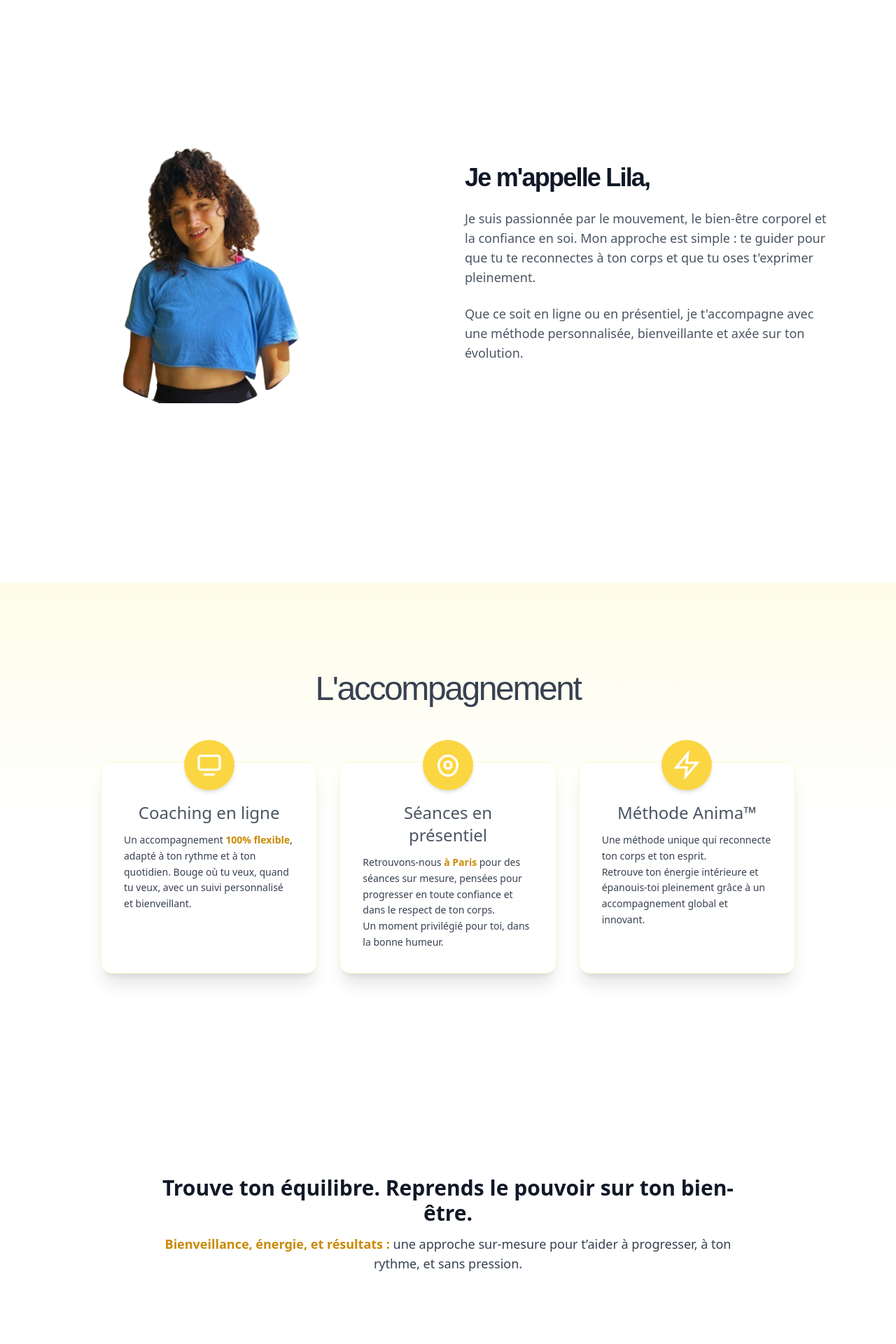
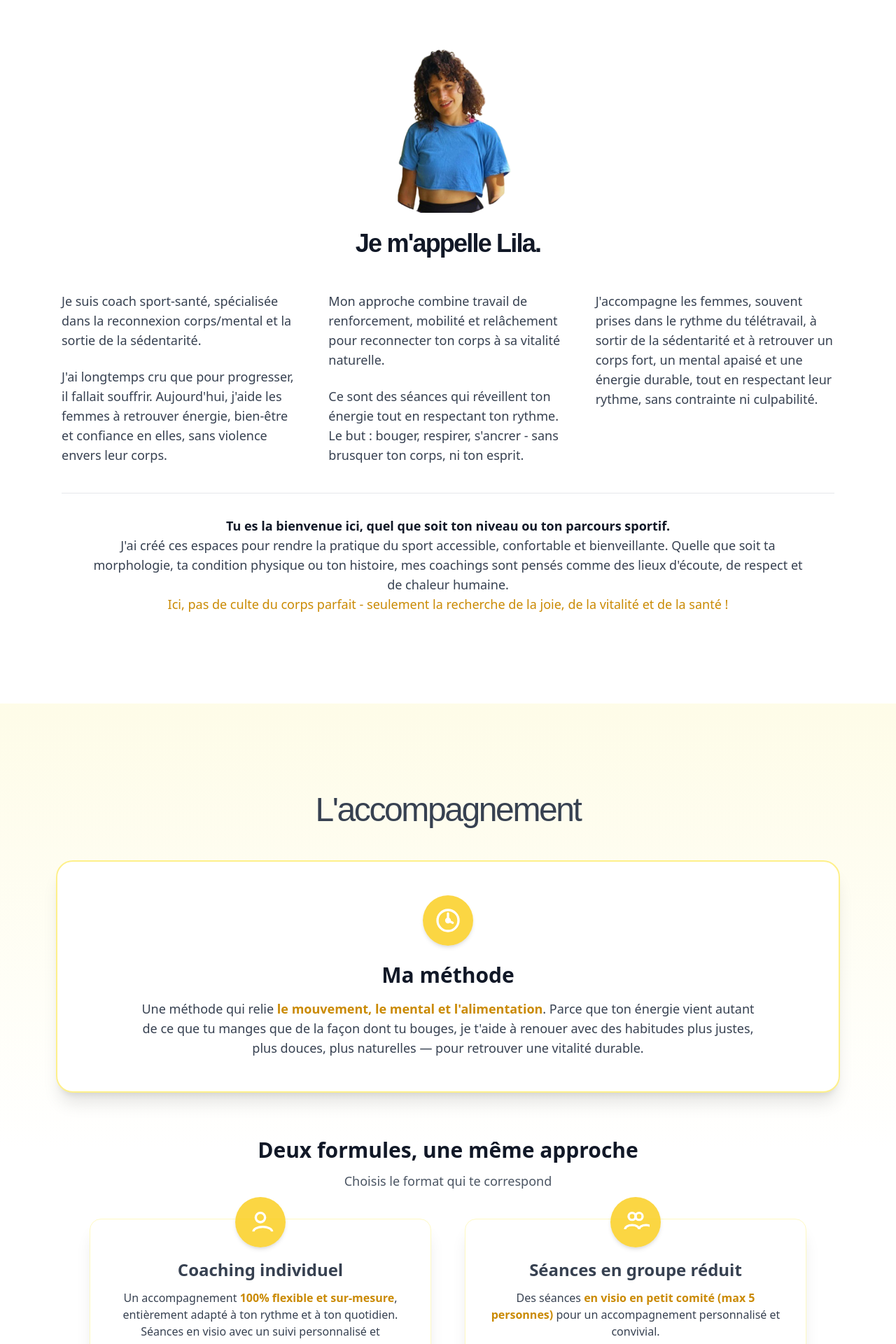
Before and after one commit to Kamsou/lila-chibane-landing, a Nuxt app: page / in a window 1280 px wide. Shown: the part 880-2800 px from the top of the page at 70% size. Built offline with nearby package versions, Linux system fonts and the light colour scheme.

Commit message:
fix: remove blog link from navigation and update index page content for clarity and consistency

```diff
--- a/pages/blog.vue
+++ /dev/null
@@ -1 +0,0 @@
-<template>Blog</template>
--- a/pages/index.vue
+++ b/pages/index.vue
@@ -35,7 +35,6 @@ onUnmounted(() => {
       <nav class="hidden md:flex gap-2 md:gap-10 text-base xl:text-md tracking-widest items-center">
         <a href="#about" class="nav-link hover:text-yellow-400 transition" @click="e => handleLinkClick(e, '#about')">À propos</a>
         <a href="#services" class="nav-link hover:text-yellow-400 transition" @click="e => handleLinkClick(e, '#services')">L'Accompagnement</a>
-        <!-- <NuxtLink to="/blog" class="nav-link hover:text-yellow-400 transition">Blog</NuxtLink> -->
         <a href="#contact" class="nav-link hover:text-yellow-400 transition" @click="e => handleLinkClick(e, '#contact')">Contact</a>
       </nav>
       <!-- Burger menu (mobile) -->
@@ -47,20 +46,20 @@ onUnmounted(() => {
         <div v-if="isMobileMenuOpen" class="fixed inset-0 bg-white flex flex-col items-center justify-center gap-8 text-2xl font-tuffy z-40 shadow-xl">
           <a href="#about" class="nav-link text-gray-900 hover:text-yellow-400 transition" @click="e => handleLinkClick(e, '#about')">À propos</a>
           <a href="#services" class="nav-link text-gray-900 hover:text-yellow-400 transition" @click="e => handleLinkClick(e, '#services')">L'Accompagnement</a>
-          <NuxtLink to="/blog" class="nav-link text-gray-900 hover:text-yellow-400 transition" @click="isMobileMenuOpen = false">Blog</NuxtLink>
           <a href="#contact" class="nav-link text-gray-900 hover:text-yellow-400 transition" @click="e => handleLinkClick(e, '#contact')">Contact</a>
         </div>
       </transition>
     </header>
 
 <div class="relative h-full bg-black bg-opacity-50">
-  <div class="relative z-10 flex flex-col items-center justify-center h-full text-center text-white px-6 max-w-3xl mx-auto">
-    <h2 class="text-5xl md:text-8xl font-extrabold mb-4 md:mb-8 animate-fade-up font-tuffy">
-      Coach sportive
+  <div class="relative z-10 flex flex-col items-center justify-center h-full text-center text-white px-6 max-w-4xl mx-auto">
+    <h2 class="text-3xl md:text-5xl font-bold mb-6 md:mb-8 animate-fade-up font-tuffy leading-tight">
+      Retrouve énergie, forme et confiance<br>
+      <span class="text-yellow-300">sans souffrance ni pression</span>
     </h2>
-    <p class="text-sm md:text-xl font-tuffy mb-8 animate-fade-up animate-delay-400">
-      J'aide les télétravailleuses à retrouver la forme en restant chez elles<br>
-      Reconnexion corps et mental
+    <p class="text-base md:text-xl font-light mb-8 animate-fade-up animate-delay-200 leading-relaxed">
+      Du mouvement doux et intelligent pour renouer avec ton énergie naturelle<br>
+      <span class="text-yellow-300">sans régime, ni salle de sport</span>
     </p>
     <a href="#about" class="btn-primary animate-fade-up animate-delay-400 nav-link">Je découvre</a>
     <div class="mt-12 animate-bounce">
@@ -71,155 +70,126 @@ onUnmounted(() => {
 
   </section>
 
-  <section id="about" class="py-20 md:py-64 bg-white text-gray-800 animate-fade-up">
-    <div class="max-w-6xl mx-auto px-6 grid md:grid-cols-2 gap-12 items-center">
+  <section id="about" class="py-20 md:py-32 text-gray-800 animate-fade-up">
+    <div class="max-w-6xl mx-auto px-6">
+      <div class="flex flex-col items-center mb-8 md:mb-12">
+        <img src="/lila-portrait.png" alt="Portrait de Lila Chibane" class="w-48 md:w-64 mb-6">
+        <h3 class="text-3xl md:text-4xl font-bold text-gray-900 font-tuffy tracking-tighter text-center">Je m'appelle Lila.</h3>
+      </div>
+
+      <div class="grid md:grid-cols-3 gap-8 md:gap-10 mb-10">
         <div>
-        <img src="/lila-portrait.png" alt="Portrait de Lila Chibane">
+          <p class="text-base md:text-lg leading-loose text-gray-700">
+            Je suis coach sport-santé, spécialisée dans la reconnexion corps/mental et la sortie de la sédentarité.
+          </p>
+          <p class="text-base md:text-lg leading-loose text-gray-700 mt-6">
+            J'ai longtemps cru que pour progresser, il fallait souffrir. Aujourd'hui, j'aide les femmes à retrouver énergie, bien-être et confiance en elles, sans violence envers leur corps.
+          </p>
         </div>
+
         <div>
-        <h3 class="text-3xl md:text-4xl font-bold mb-6 text-gray-900 font-tuffy tracking-tighter">Je m'appelle Lila,</h3>
-        <p class="text-md md:text-lg leading-relaxed mb-6 text-gray-600">
-          Je suis passionnée par le mouvement, le bien-être corporel et la confiance en soi. Mon approche est simple : te guider pour que tu te reconnectes à ton corps et que tu oses t'exprimer pleinement.
+          <p class="text-base md:text-lg leading-loose text-gray-700">
+            Mon approche combine travail de renforcement, mobilité et relâchement pour reconnecter ton corps à sa vitalité naturelle.
           </p>
-        <p class="text-md md:text-lg leading-relaxed text-gray-600">
-          Que ce soit en ligne ou en présentiel, je t'accompagne avec une méthode personnalisée, bienveillante et axée sur ton évolution.
+          <p class="text-base md:text-lg leading-loose text-gray-700 mt-6">
+            Ce sont des séances qui réveillent ton énergie tout en respectant ton rythme. Le but : bouger, respirer, s'ancrer - sans brusquer ton corps, ni ton esprit.
+          </p>
+        </div>
+
+        <div>
+          <p class="text-base md:text-lg leading-loose text-gray-700">
+            J'accompagne les femmes, souvent prises dans le rythme du télétravail, à sortir de la sédentarité et à retrouver un corps fort, un mental apaisé et une énergie durable, tout en respectant leur rythme, sans contrainte ni culpabilité.
+          </p>
+        </div>
+      </div>
+
+      <div class="border-t border-gray-200 pt-8">
+        <p class="text-base md:text-lg leading-loose text-gray-700 text-center max-w-5xl mx-auto">
+          <span class="font-semibold text-gray-900">Tu es la bienvenue ici, quel que soit ton niveau ou ton parcours sportif.</span><br>
+          J'ai créé ces espaces pour rendre la pratique du sport accessible, confortable et bienveillante. Quelle que soit ta morphologie, ta condition physique ou ton histoire, mes coachings sont pensés comme des lieux d'écoute, de respect et de chaleur humaine.<br>
+          <span class="text-yellow-600">Ici, pas de culte du corps parfait - seulement la recherche de la joie, de la vitalité et de la santé !</span>
         </p>
       </div>
     </div>
   </section>
 
 <section id="services" class="py-24 sm:py-32 bg-gradient-to-b from-yellow-50 via-white to-white text-gray-700">
-  <div class="max-w-5xl mx-auto px-4 md:text-center">
-    <h3 class="text-4xl text-center md:text-5xl mb-20 font-tuffy tracking-tighter">
+  <div class="max-w-6xl mx-auto px-4">
+    <h3 class="text-4xl text-center md:text-5xl mb-12 font-tuffy tracking-tighter">
       L'accompagnement
     </h3>
-    <div class="grid md:grid-cols-3 gap-20 lg:gap-8">
-      <!-- Coaching en ligne -->
-      <div class="group relative bg-white rounded-2xl shadow-xl p-8 flex flex-col items-center transition transform hover:-translate-y-2 hover:shadow-2xl border border-yellow-100">
-        <span class="absolute left-1/2 -top-8 -translate-x-1/2 bg-yellow-400/80 rounded-full p-4 shadow-md group-hover:scale-105 transition">
-          <svg class="lg:w-10 lg:h-10 w-6 h-6 text-white" fill="none" stroke="currentColor" stroke-width="2" viewBox="0 0 24 24">
-            <rect x="3" y="4" width="18" height="12" rx="2" stroke="currentColor" />
-            <path d="M8 20h8" stroke="currentColor" stroke-linecap="round"/>
+
+    <!-- Ma méthode - Section principale -->
+    <div class="bg-white rounded-3xl shadow-xl p-8 md:p-12 mb-16 border-2 border-yellow-200">
+      <div class="flex items-center justify-center mb-6">
+        <span class="bg-yellow-400/80 rounded-full p-4 shadow-md">
+          <svg class="w-8 h-8 md:w-10 md:h-10 text-white" fill="none" stroke="currentColor" stroke-width="2" viewBox="0 0 24 24">
+            <circle cx="12" cy="12" r="9" stroke="currentColor"/>
+            <path d="M12 6v6l4 2" stroke="currentColor" stroke-linecap="round"/>
+            <circle cx="12" cy="12" r="1.5" fill="white"/>
           </svg>
         </span>
-        <h4 class="mt-6 text-2xl text-gray-600 mb-3">Coaching en ligne</h4>
-        <p class="text-sm leading-relaxed text-left text-gray-700">
-          Un accompagnement <span class="font-semibold text-yellow-600">100% flexible</span>, adapté à ton rythme et à ton quotidien.
-          Bouge où tu veux, quand tu veux, avec un suivi personnalisé et bienveillant.
+      </div>
+      <h4 class="text-2xl md:text-3xl font-bold text-gray-900 mb-4 text-center">Ma méthode</h4>
+      <p class="text-base md:text-lg leading-relaxed text-gray-700 text-center max-w-4xl mx-auto">
+        Une méthode qui relie <span class="font-semibold text-yellow-600">le mouvement, le mental et l'alimentation</span>.
+        Parce que ton énergie vient autant de ce que tu manges que de la façon dont tu bouges,
+        je t'aide à renouer avec des habitudes plus justes, plus douces, plus naturelles — pour retrouver une vitalité durable.
       </p>
     </div>
 
-      <!-- Séances en présentiel -->
+    <!-- Deux options -->
+    <div class="text-center mb-10">
+      <h4 class="text-2xl md:text-3xl font-bold text-gray-900 mb-3">Deux formules, une même approche</h4>
+      <p class="text-base md:text-lg text-gray-600">Choisis le format qui te correspond</p>
+    </div>
+
+    <div class="grid md:grid-cols-2 gap-10 md:gap-12 max-w-5xl mx-auto">
+      <!-- Coaching individuel -->
       <div class="group relative bg-white rounded-2xl shadow-xl p-8 flex flex-col items-center transition transform hover:-translate-y-2 hover:shadow-2xl border border-yellow-100">
         <span class="absolute left-1/2 -top-8 -translate-x-1/2 bg-yellow-400/80 rounded-full p-4 shadow-md group-hover:scale-105 transition">
-          <svg class="lg:w-10 lg:h-10 w-6 h-6 text-white" fill="none" stroke="currentColor" stroke-width="2" viewBox="0 0 24 24">
-            <path d="M12 21c-4.418 0-8-4.03-8-9a8 8 0 1 1 16 0c0 4.97-3.582 9-8 9z" stroke="currentColor"/>
-            <circle cx="12" cy="12" r="3" stroke="currentColor"/>
+          <svg class="w-8 h-8 md:w-10 md:h-10 text-white" fill="none" stroke="currentColor" stroke-width="2" viewBox="0 0 24 24">
+            <circle cx="12" cy="8" r="4" stroke="currentColor"/>
+            <path d="M6 20c0-2.21 3.582-4 8-4s8 1.79 8 4" stroke="currentColor"/>
           </svg>
         </span>
-        <h4 class="mt-6 text-2xl text-gray-600 mb-3">Séances en présentiel</h4>
-        <p class="text-sm text-left leading-relaxed text-gray-700">
-          Retrouvons-nous <span class="font-semibold text-yellow-600">à Paris</span> pour des séances sur mesure, pensées pour progresser en toute confiance et dans le respect de ton corps.<br>
-          Un moment privilégié pour toi, dans la bonne humeur.
+        <h5 class="mt-6 text-xl md:text-2xl font-bold text-gray-700 mb-3">Coaching individuel</h5>
+        <p class="text-sm md:text-base leading-relaxed text-gray-700 text-center">
+          Un accompagnement <span class="font-semibold text-yellow-600">100% flexible et sur-mesure</span>, entièrement adapté à ton rythme et à ton quotidien.<br>
+          Séances en visio avec un suivi personnalisé et bienveillant.
         </p>
       </div>
 
-      <!-- Méthode Anima -->
+      <!-- Séances en groupe réduit -->
       <div class="group relative bg-white rounded-2xl shadow-xl p-8 flex flex-col items-center transition transform hover:-translate-y-2 hover:shadow-2xl border border-yellow-100">
         <span class="absolute left-1/2 -top-8 -translate-x-1/2 bg-yellow-400/80 rounded-full p-4 shadow-md group-hover:scale-105 transition">
-          <svg class="lg:w-10 lg:h-10 w-6 h-6 text-white" fill="none" stroke="currentColor" stroke-width="2" viewBox="0 0 24 24">
-            <path d="M13 2L3 14h9l-1 8L21 10h-9l1-8z" stroke="currentColor"/>
+          <svg class="w-8 h-8 md:w-10 md:h-10 text-white" fill="none" stroke="currentColor" stroke-width="2" viewBox="0 0 24 24">
+            <circle cx="9" cy="7" r="3" stroke="currentColor"/>
+            <circle cx="15" cy="7" r="3" stroke="currentColor"/>
+            <path d="M3 18c0-2 2.5-3.5 6-3.5s6 1.5 6 3.5" stroke="currentColor"/>
+            <path d="M15 18c0-2 2.5-3.5 6-3.5s6 1.5 6 3.5" stroke="currentColor"/>
           </svg>
         </span>
-        <h4 class="mt-6 text-2xl text-gray-600 mb-3">Méthode Anima™</h4>
-        <p class="text-sm text-left leading-relaxed text-gray-700">
-          Une méthode unique qui reconnecte ton corps et ton esprit.<br>
-          Retrouve ton énergie intérieure et épanouis-toi pleinement grâce à un accompagnement global et innovant.
+        <h5 class="mt-6 text-xl md:text-2xl font-bold text-gray-700 mb-3">Séances en groupe réduit</h5>
+        <p class="text-sm md:text-base leading-relaxed text-gray-700 text-center">
+          Des séances <span class="font-semibold text-yellow-600">en visio en petit comité (max 5 personnes)</span> pour un accompagnement personnalisé et convivial.<br>
+          Bouge avec d'autres, progresse dans la bonne humeur et le respect de ton rythme.
         </p>
       </div>
     </div>
+
+    <!-- Call to action -->
+    <div class="text-center mt-16">
+      <a href="https://calendly.com/lilacoach/bilanpersonnalise" target="_blank" class="inline-block bg-yellow-400 hover:bg-yellow-500 text-black font-bold text-lg py-4 px-10 rounded-full transition transform hover:scale-105 shadow-xl shadow-yellow-200/50">
+        Prendre rendez-vous
+      </a>
+      <p class="text-gray-600 mt-4 text-sm">Premier bilan personnalisé offert</p>
     </div>
-</section>
-
-<section class="py-8 lg:py-40 from-yellow-50 to-white">
-  <div class="max-w-4xl mx-auto md:text-center px-6">
-    <h4 class="text-2xl md:text-3xl font-extrabold text-gray-900 mb-3">
-      Trouve ton équilibre. Reprends le pouvoir sur ton bien-être.
-    </h4>
-    <p class="text-lg text-gray-700">
-      <span class="font-semibold text-yellow-600">Bienveillance, énergie, et résultats :</span> une approche sur-mesure pour t’aider à progresser, à ton rythme, et sans pression.
-    </p>
   </div>
 </section>
 
 
 
-<section id="offers" class="py-24 md:py-40 bg-gradient-to-b from-white via-yellow-50 to-gray-100 text-gray-900">
-  <div class="max-w-5xl mx-auto px-4 text-center">
-    <h3 class="text-4xl md:text-5xl font-extrabold mb-16 font-tuffy tracking-tighter">
-      Mes offres
-    </h3>
-    <div class="grid md:grid-cols-3 gap-20 lg:gap-10">
-      <!-- Offre 1 -->
-      <div class="group relative bg-white rounded-2xl shadow-xl p-10 flex flex-col items-center transition transform hover:-translate-y-2 hover:shadow-2xl border border-yellow-100">
-        <span class="absolute left-1/2 -top-8 -translate-x-1/2 bg-yellow-400/80 rounded-full p-4 shadow-md group-hover:scale-105 transition">
-          <!-- Person Icon -->
-          <svg class="lg:w-10 lg:h-10 w-6 h-6 text-white" fill="none" stroke="currentColor" stroke-width="2" viewBox="0 0 24 24">
-            <circle cx="12" cy="8" r="4" stroke="currentColor"/>
-            <path d="M6 20c0-2.21 3.582-4 8-4s8 1.79 8 4" stroke="currentColor"/>
-          </svg>
-        </span>
-        <h4 class="mt-6 text-xl font-bold mb-1">Coaching individuel</h4>
-        <p class="text-gray-600 mb-4">En présentiel à Paris</p>
-        <div class="text-4xl font-extrabold text-yellow-500 mb-3 tracking-tight">90 €</div>
-        <ul class="text-gray-500 text-sm mb-8 space-y-1">
-          <li>Séance personnalisée</li>
-          <li>En salle ou en extérieur</li>
-          <li>Suivi adapté à tes besoins</li>
-        </ul>
-        <a href="https://calendly.com/lilacoach/call?back=1" target="_blank" class="bg-yellow-400 hover:bg-yellow-500 text-black font-semibold py-2 px-6 rounded-full transition mb-1 shadow-lg shadow-yellow-100/40">Prendre RDV</a>
-      </div>
-      <!-- Offre 2 -->
-      <div class="group relative bg-white rounded-2xl shadow-xl p-10 flex flex-col items-center transition transform hover:-translate-y-2 hover:shadow-2xl border border-yellow-100">
-        <span class="absolute left-1/2 -top-8 -translate-x-1/2 bg-yellow-400/80 rounded-full p-4 shadow-md group-hover:scale-105 transition">
-          <!-- Laptop Icon -->
-          <svg class="lg:w-10 lg:h-10 w-6 h-6 text-white" fill="none" stroke="currentColor" stroke-width="2" viewBox="0 0 24 24">
-            <rect x="3" y="4" width="18" height="12" rx="2" stroke="currentColor"/>
-            <path d="M8 20h8" stroke="currentColor" stroke-linecap="round"/>
-          </svg>
-        </span>
-        <h4 class="mt-6 text-xl font-bold mb-1">Coaching individuel</h4>
-        <p class="text-gray-600 mb-4">En visio</p>
-        <div class="text-4xl font-extrabold text-yellow-500 mb-3 tracking-tight">70&nbsp;€</div>
-        <ul class="text-gray-500 text-sm mb-8 space-y-1">
-          <li>Séance à distance</li>
-          <li>Flexibilité horaire</li>
-          <li>Accompagnement personnalisé</li>
-        </ul>
-        <a href="https://calendly.com/lilacoach/call?back=1" target="_blank" class="bg-yellow-400 hover:bg-yellow-500 text-black font-semibold py-2 px-6 rounded-full transition mb-1 shadow-lg shadow-yellow-100/40">Prendre RDV</a>
-      </div>
-      <!-- Offre 3 -->
-      <div class="group relative bg-white rounded-2xl shadow-xl p-10 flex flex-col items-center transition transform hover:-translate-y-2 hover:shadow-2xl border border-yellow-100">
-        <span class="absolute left-1/2 -top-8 -translate-x-1/2 bg-yellow-400/80 rounded-full p-4 shadow-md group-hover:scale-105 transition">
-          <!-- Star/Medal Icon -->
-          <svg class="lg:w-10 lg:h-10 w-6 h-6 text-white" fill="none" stroke="currentColor" stroke-width="2" viewBox="0 0 24 24">
-            <circle cx="12" cy="10" r="6" stroke="currentColor"/>
-            <path d="M12 16v4M10 20h4" stroke="currentColor" stroke-linecap="round"/>
-          </svg>
-        </span>
-        <h4 class="mt-6 text-xl font-bold mb-1">Accompagnement global</h4>
-        <p class="text-gray-600 mb-4">Sur 3 mois (100% live)</p>
-        <div class="text-4xl font-extrabold text-yellow-500 mb-3 tracking-tight">1500&nbsp;€</div>
-        <ul class="text-gray-500 text-sm mb-8 space-y-1">
-          <li>Programme complet sur 3 mois</li>
-          <li>Séances en direct chaque semaine</li>
-          <li>Suivi & soutien continu</li>
-        </ul>
-        <a href="#contact" class="bg-yellow-400 hover:bg-yellow-500 text-black font-semibold py-2 px-6 rounded-full transition mb-1 shadow-lg shadow-yellow-100/40">Me contacter</a>
-      </div>
-    </div>
-  </div>
-</section>
 
 
 <section id="contact" class="py-24 sm:py-40 bg-gradient-to-br from-gray-900 via-gray-800 to-yellow-900 text-white animate-fade-up">
```
Lines whose indentation alone changed are shown as unchanged.
